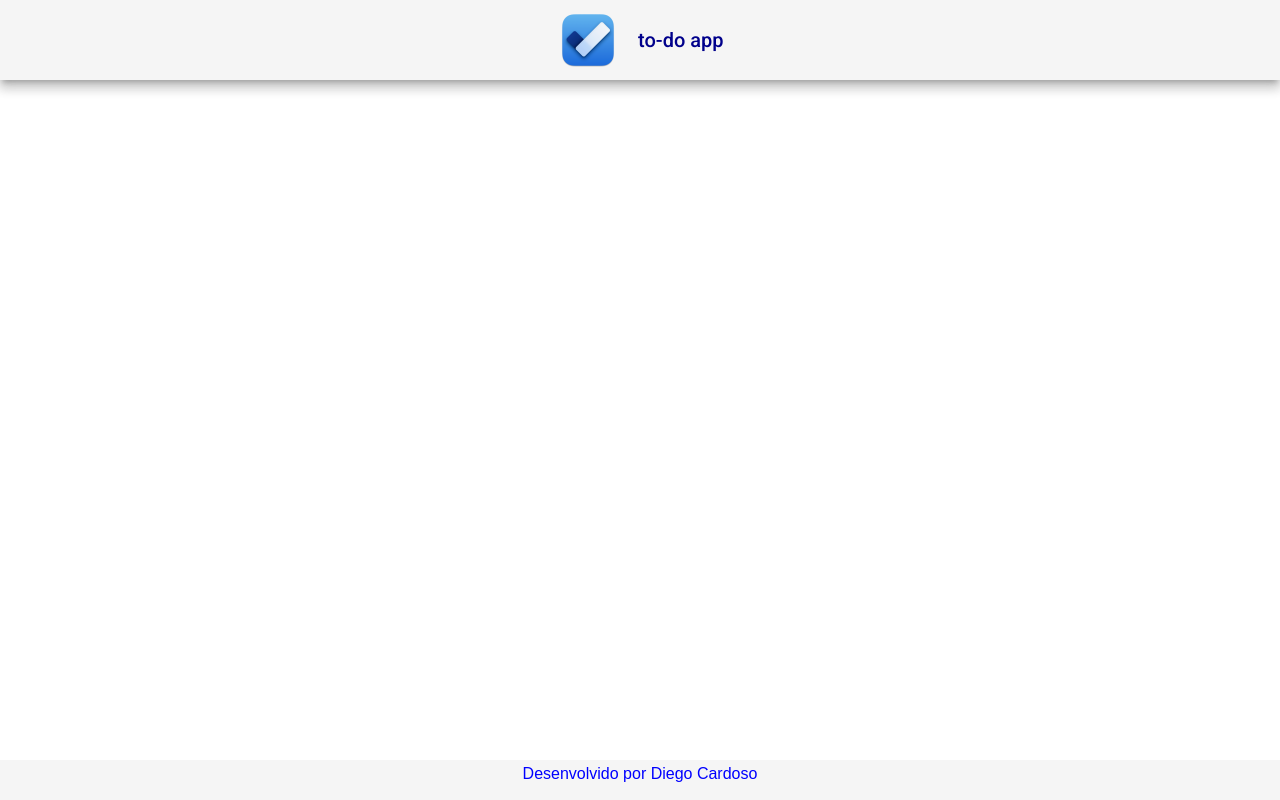
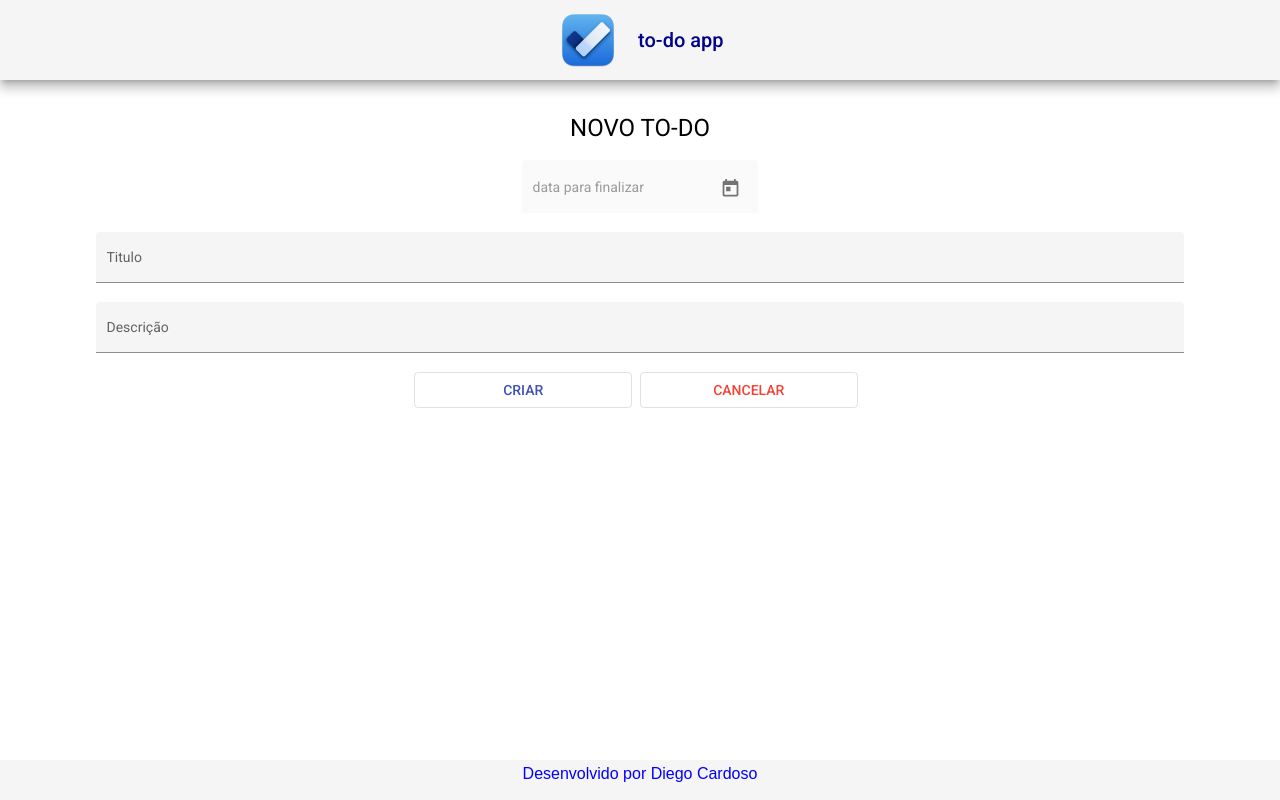
Before and after one commit to DiegoCardosoDev/to-do, an Angular app in the folder Projeto-TODO/Front-end/front/todo/: page /create in a window 1280 px wide. Before the commit this address led to /. Built offline with nearby package versions, Linux system fonts and the light colour scheme.

Commit message:
component create add

```diff
--- a/Projeto-TODO/Front-end/front/todo/src/app/app-routing.module.ts
+++ b/Projeto-TODO/Front-end/front/todo/src/app/app-routing.module.ts
@@ -1,8 +1,10 @@
 import { NgModule } from '@angular/core';
 import { RouterModule, Routes } from '@angular/router';
+import { CreateComponent } from './components/create/create.component';
 import { FinalizadosComponent } from './components/finalizados/finalizados.component';
 import { ReadAllComponent } from './components/read-all/read-all.component';
 
+//rotas
 const routes: Routes = [
   {
     path: '',
@@ -11,6 +13,10 @@ const routes: Routes = [
   {
     path:'finalizar',
     component: FinalizadosComponent
+  },
+  {
+    path:'create',
+    component: CreateComponent
   }
 ];
 
--- /dev/null
+++ b/Projeto-TODO/Front-end/front/todo/src/app/components/create/create.component.css
@@ -0,0 +1,34 @@
+form{
+    width: 85%;
+    margin: 2rem auto 0 auto ;
+    text-align: center;
+
+}
+
+.data-finalizar {
+    text-align: start;
+
+}
+
+.h1 {
+    font-size: 2rem;
+    font-weight: 600;
+    margin-bottom: 3rem;
+    color: blue;
+}
+
+.form {
+    width: 100%;
+}
+
+.buttons {
+    width: 100%;
+}
+
+button {
+    width: 20%;
+    margin-right: .5rem;
+    padding-right: .2rem;
+    padding-left: .2rem;
+
+}
--- /dev/null
+++ b/Projeto-TODO/Front-end/front/todo/src/app/components/create/create.component.html
@@ -0,0 +1,30 @@
+<form>
+    <h1>NOVO TO-DO</h1>
+    <mat-form-field  class="data para finalizar" appearance="fill">
+        <mat-label>data para finalizar</mat-label>
+        <input matInput [matDatepicker]="dp3" disabled>
+        <mat-datepicker-toggle matSuffix [for]="dp3"></mat-datepicker-toggle>
+        <mat-datepicker #dp3 disabled="false"></mat-datepicker>
+      </mat-form-field>
+
+   <div class="forms">
+    <mat-form-field class="form" appearance="fill">
+        <mat-label>Titulo</mat-label>
+        <input matInput placeholder="Ex. Estudar SpringBoot">
+      </mat-form-field>
+
+      <mat-form-field class="form" appearance="fill">
+        <mat-label>Descrição</mat-label>
+        <input matInput placeholder="Ex. ser full stack">
+      </mat-form-field>
+   </div>
+
+   <div class="buttons">
+    <button mat-stroked-button color="primary">CRIAR</button>
+    <button mat-stroked-button color="warn">CANCELAR</button>
+
+
+   </div>
+
+
+</form>
--- /dev/null
+++ b/Projeto-TODO/Front-end/front/todo/src/app/components/create/create.component.ts
@@ -0,0 +1,15 @@
+import { Component, OnInit } from '@angular/core';
+
+@Component({
+  selector: 'app-create',
+  templateUrl: './create.component.html',
+  styleUrls: ['./create.component.css']
+})
+export class CreateComponent implements OnInit {
+
+  constructor() { }
+
+  ngOnInit(): void {
+  }
+
+}
--- a/Projeto-TODO/Front-end/front/todo/src/app/components/read-all/read-all.component.ts
+++ b/Projeto-TODO/Front-end/front/todo/src/app/components/read-all/read-all.component.ts
@@ -46,8 +46,6 @@ export class ReadAllComponent implements OnInit {
         this.list = this.list.filter(todo => todo.id !== item.id);
         this.closed++;
 
-
-
     });
 
   }
```
Also changed, not shown: Projeto-TODO/Front-end/front/todo/src/app/app.module.ts (+13 -1 lines).
